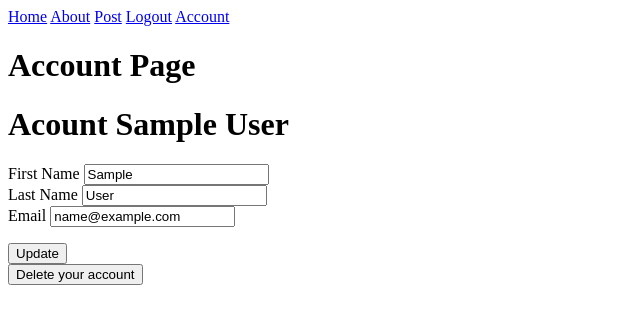
After one commit to LStokes96/flask-blog-demo, a Flask app: page /account in a window 1280 px wide. The commit adds this page. Shown: the top 324 px of the page, without its empty margins (0-640 px from the left). Run offline with Flask 2, Linux system fonts and the light colour scheme; the visitor is signed in with stand-in values (Sample User, id 1); data comes from the database, SQL or seed files in the repository.

Commit message:
App can update and delete

```diff
--- a/flask-blog/application/__init__.py
+++ b/flask-blog/application/__init__.py
@@ -2,6 +2,8 @@ from flask import Flask
 from flask_sqlalchemy import SQLAlchemy
 from os import getenv
 from flask_bcrypt import Bcrypt
+from flask_login import LoginManager
+
 
 app = Flask(__name__)
 app.config['SQLALCHEMY_DATABASE_URI']=getenv('FLASK_BLOG_URI')
@@ -9,5 +11,7 @@ app.config['SECRET_KEY']=getenv('SECRET_KEY')
 
 db = SQLAlchemy(app)
 bcrypt = Bcrypt(app)
+login_manager =LoginManager(app)
+login_manager.login_view = 'login'
 
 from application import routes
--- a/flask-blog/application/forms.py
+++ b/flask-blog/application/forms.py
@@ -1,21 +1,11 @@
 from flask_wtf import FlaskForm
-from wtforms import StringField, SubmitField, PasswordField
+from wtforms import StringField, SubmitField, PasswordField, BooleanField
 from wtforms.validators import DataRequired, Length, Email, EqualTo, ValidationError
 from application.models import Users
+from flask_login import current_user
+
 
 class PostForm(FlaskForm):
-    first_name = StringField('First Name',
-        validators = [
-            DataRequired(),
-            Length(min=2, max=30)
-        ]
-    )
-    last_name = StringField('Last Name',
-        validators = [
-            DataRequired(),
-            Length(min=2, max=30)
-        ]
-    )
     title = StringField('Title',
         validators = [
             DataRequired(),
@@ -31,6 +21,18 @@ class PostForm(FlaskForm):
     submit = SubmitField('Post!')
 
 class RegistrationForm(FlaskForm):
+    first_name = StringField('First Name',
+        validators = [
+            DataRequired(),
+            Length(min=2, max=30)
+        ]
+    )
+    last_name = StringField('Last Name',
+        validators = [
+            DataRequired(),
+            Length(min=2, max=30)
+        ]
+    )
     email = StringField('Email',
         validators = [
             DataRequired(),
@@ -51,7 +53,46 @@ class RegistrationForm(FlaskForm):
     submit = SubmitField('Sign Up')
 
     def validate_email(self, email):
-        user = User.query.filter_by(email=email.data).first()
+        user = Users.query.filter_by(email=email.data).first()
 
         if user:
             raise ValidationError('Email already in use')
+
+class LoginForm(FlaskForm):
+    email = StringField('Email',
+        validators=[
+            DataRequired(),
+            Email()
+        ]
+    )
+    password = PasswordField('Password',
+        validators=[
+            DataRequired()
+        ]
+    )
+    remember = BooleanField('Remember Me')
+    submit = SubmitField('Login')
+
+class UpdateAccountForm(FlaskForm):
+    first_name = StringField('First Name',
+        validators=[
+            DataRequired(),
+            Length(min=4, max=30)
+        ])
+    last_name = StringField('Last Name',
+        validators=[
+            DataRequired(),
+            Length(min=4, max=30)
+        ])
+    email = StringField('Email',
+        validators=[
+            DataRequired(),
+            Email()
+        ])
+    submit = SubmitField('Update')
+
+    def validate_email(self,email):
+        if email.data != current_user.email:
+            user = Users.query.filter_by(email=email.data).first()
+            if user:
+                raise ValidationError('Email already in use')
--- a/flask-blog/application/models.py
+++ b/flask-blog/application/models.py
@@ -1,26 +1,37 @@
-from application import db
+from application import db, login_manager
+from flask_login import UserMixin
+from datetime import datetime
+
+@login_manager.user_loader
+def load_user(id):
+    return Users.query.get(int(id))
+
+class Users(db.Model, UserMixin):
+    id = db.Column(db.Integer, primary_key=True)
+    first_name = db.Column(db.String(30), nullable=False)
+    last_name = db.Column(db.String(30), nullable=False)
+    email = db.Column(db.String(500), nullable=False, unique=True)
+    password = db.Column(db.String(500), nullable=False)
+    posts = db.relationship('Posts', backref='author', lazy=True)
+
+    def __repr__(self):
+        return ''.join([
+            'UserID: ', str(self.id), '\r\n',
+            'Email: ', self.email, '\r\n',
+            'Name: ', self.first_name, ' ', self.last_name
+            ])
+
+
 
 class Posts(db.Model):
     id=db.Column(db.Integer, primary_key=True)
-    first_name = db.Column(db.String(30), nullable=False)
-    last_name = db.Column(db.String(30), nullable=False)
+    data_posted = db.Column(db.DateTime, nullable=False, default=datetime.utcnow)
+    user_id = db.Column(db.Integer, db.ForeignKey('users.id'), nullable=False)
     title = db.Column(db.String(100), nullable=False, unique=True)
     content = db.Column(db.String(500),nullable=False, unique=True)
 
     def __repr__(self):
         return ''.join([
-            'User: ', self.first_name, ' ', self.last_name, '\r\n',
+            'User ID: ', self.user_id, '\r\n',
             'Title: ', self.title, '\r\n', self.content
             ])
-
-
-class Users(db.Model):
-    id = db.Column(db.Integer, primary_key=True)
-    email = db.Column(db.String(500), nullable=False, unique=True)
-    password = db.Column(db.String(500), nullable=False)
-
-    def __repr__(self):
-        return ''.join([
-            'UserID: ', str(self.id), '\r\n',
-            'Email: ', self.email
-            ])
--- a/flask-blog/application/routes.py
+++ b/flask-blog/application/routes.py
@@ -1,7 +1,8 @@
-from flask import render_template, url_for, redirect
+from flask import render_template, url_for, redirect, request
 from application import app, db, bcrypt
 from application.models import Posts, Users
-from application.forms import PostForm, RegistrationForm
+from application.forms import PostForm, RegistrationForm, LoginForm, UpdateAccountForm
+from flask_login import login_user, current_user, logout_user, login_required
 
 @app.route('/home')
 @app.route('/')
@@ -13,17 +14,32 @@ def home():
 def about():
     return render_template('about.html',title='About', desc="This is about blogs")
 
-@app.route('/login')
+@app.route('/login', methods=['GET','POST'])
 def login():
-    return render_template('login.html',title='Login', desc="Log in:")
+    if current_user.is_authenticated:
+        return redirect(url_for('home'))
+
+    form = LoginForm()
+    if form.validate_on_submit():
+        user=Users.query.filter_by(email=form.email.data).first()
+        if user and bcrypt.check_password_hash(user.password, form.password.data):
+            login_user(user, remember=form.remember.data)
+            next_page = request.args.get('next')
+            if next_page:
+                return redirect(next_page)
+            else:
+                return redirect(url_for('home'))
+    return render_template('login.html',title='Login', form=form)
 
 @app.route('/register', methods=['GET','POST'])
 def register():
+    if current_user.is_authenticated:
+        return redirect(url_for('home'))
     form = RegistrationForm()
     if form.validate_on_submit():
         hash_pw = bcrypt.generate_password_hash(form.password.data)
 
-        user = Users(email=form.email.data, password=hash_pw)
+        user = Users(first_name=form.first_name.data, last_name=form.last_name.data,email=form.email.data, password=hash_pw)
 
         db.session.add(user)
         db.session.commit()
@@ -32,16 +48,54 @@ def register():
     return render_template('register.html',title='Register', form=form)
 
 @app.route('/post', methods=['GET','POST'])
+@login_required
 def post():
     form = PostForm()
     if form.validate_on_submit():
         new_post = Posts(
-                first_name=form.first_name.data,
-                last_name=form.last_name.data,
                 title=form.title.data,
-                content=form.content.data
+                content=form.content.data,
+                author=current_user
         )
+
         db.session.add(new_post)
         db.session.commit()
         return redirect(url_for('home'))
     return render_template('post.html',title='post', form=form)
+
+
+@app.route('/account', methods=['GET', 'POST'])
+@login_required
+def account():
+    form = UpdateAccountForm()
+    if form.validate_on_submit():
+        current_user.first_name = form.first_name.data
+        current_user.last_name = form.last_name.data
+        current_user.email = form.email.data
+        db.session.commit()
+        return redirect(url_for('account'))
+    elif request.method == 'GET':
+        form.first_name.data = current_user.first_name
+        form.last_name.data = current_user.last_name
+        form.email.data = current_user.email
+    return render_template('account.html', title='Account', form=form)
+
+
+@app.route("/account/delete", methods=["GET", "POST"])
+@login_required
+def account_delete():
+    user = current_user.id
+    account = Users.query.filter_by(id=user).first()
+    logout_user()
+    all_posts = Posts.query.filter_by(user_id=user).all()
+    for post in all_posts:
+        db.session.delete(post)
+    db.session.delete(account)
+    db.session.commit()
+    return redirect(url_for('register'))
+
+
+@app.route("/logout")
+def logout():
+    logout_user()
+    return redirect(url_for('login'))
--- /dev/null
+++ b/flask-blog/application/templates/account.html
@@ -0,0 +1,55 @@
+{% extends "layout.html" %}
+{% block body_content %}
+
+
+<h1>Acount {{ form.first_name.data }} {{ form.last_name.data }}</h1>
+
+
+        <div class='form'>
+
+                <form method='POST' action=''>
+                        {{ form.hidden_tag() }}
+                        <div class='form_group'>
+	{{ form.first_name.label }}
+        {{ form.first_name }}
+        {% if form.first_name.errors %}
+        <div class="error">
+        {% for error in form.first_name.errors %}
+        <span>{{ error }}</span>
+        {% endfor %}
+</div>
+        {% endif %}
+
+        <br>
+        {{ form.last_name.label }}
+        {{ form.last_name }}
+        {% if form.last_name.errors %}
+        <div class="error">
+        {% for error in form.last_name.errors %}
+        <span>{{ error }}</span>
+        {% endfor %}
+</div>
+        {% endif %}
+                        </div>
+        {{ form.email.label }}
+                                {{ form.email }}
+                                {% if form.email.errors %}
+                                <div class='error'>
+                                        {% for error in form.email.errors %}
+                                        <span>{{ error }}</span>
+                                {% endfor %}
+                        </div>
+                {% endif %}
+        </div>
+	<div class='form_group'>
+                {{ form.submit }}
+        </div>
+                </form>
+                </div>
+
+<form action="{{ url_for('account_delete') }}">
+        <button type="submit">Delete your account</button>
+</form>
+
+
+		{%  endblock %}
--- a/flask-blog/application/templates/layout.html
+++ b/flask-blog/application/templates/layout.html
@@ -5,11 +5,18 @@
 		<title>{{ title }} - Page</title>
 	</head>
 	<body>
+		{% if not current_user.is_authenticated %}
 		<a href="{{ url_for('home') }}">Home</a>
 		<a href="{{ url_for('about') }}">About</a>
 		<a href="{{ url_for('login') }}">Login</a>
 		<a href="{{ url_for('register') }}">Register</a>
+		{% else %}
+		<a href="{{ url_for('home') }}">Home</a>
+                <a href="{{ url_for('about') }}">About</a>
 		<a href="{{ url_for('post') }}">Post</a>
+		<a href="{{ url_for('logout') }}">Logout</a>
+		<a href="{{ url_for('account') }}">Account</a>
+		{% endif%}
 		<h1>{{  title  }} Page</h1>
 		{% block body_content %}{% endblock %}
 	</body>
--- a/flask-blog/requirements.txt
+++ b/flask-blog/requirements.txt
@@ -9,3 +9,4 @@ WTForms==2.3.1
 bcrypt==3.1.7
 flask-bcrypt==0.7.1
 email-validator==1.1.1
+Flask-Login==0.5.0
```
Also changed, not shown: flask-blog/application/templates/home.html (+6 -4 lines), flask-blog/application/templates/login.html (+35 -0 lines), flask-blog/application/templates/post.html (+0 -22 lines), flask-blog/application/templates/register.html (+22 -1 lines), 2 other files.
